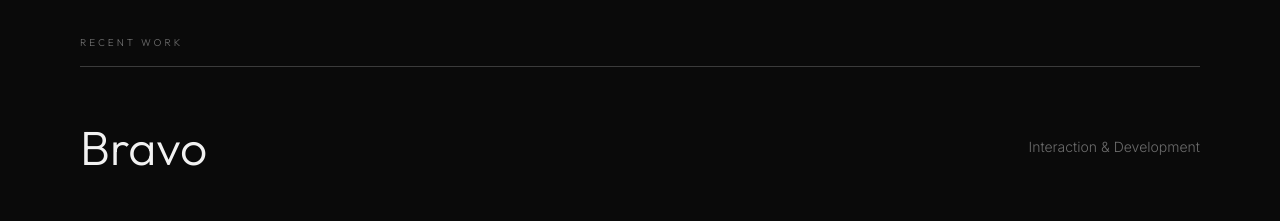
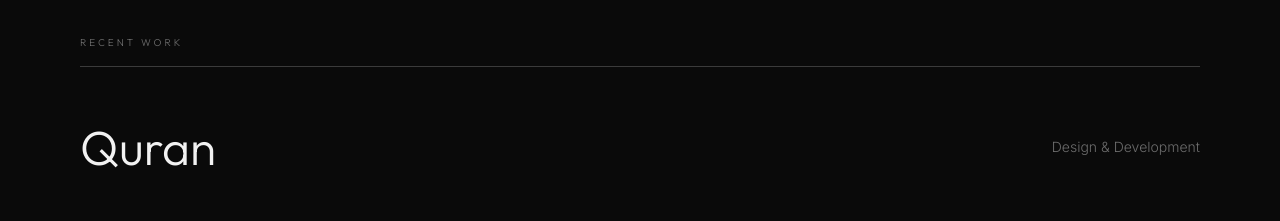
Before and after one commit to dutaalamin/duta, a React (Vite) app: page / in a window 1280 px wide. Shown: the part 1420-1641 px from the top of the page. Built offline with nearby package versions, Linux system fonts and the light colour scheme.

Commit message:
feat: add Quran project to Recent Work replacing Bravo on homepage while keeping Bravo on full Work page

```diff
--- a/src/components/ProjectsList.jsx
+++ b/src/components/ProjectsList.jsx
@@ -3,12 +3,12 @@ import { motion, AnimatePresence, useMotionValue, useSpring, useScroll, useTrans
 
 export const projects = [
   {
-    title: 'Bravo',
-    category: 'Interaction & Development',
-    role: 'AI-powered marketing platform',
-    year: '2024',
-    url: 'https://dutabravo.vercel.app/',
-    image: '/images/projects/bravo.png',
+    title: 'Quran',
+    category: 'Design & Development',
+    role: 'Al-Quran Digital Platform',
+    year: '2026',
+    url: 'https://dquran.vercel.app/',
+    image: '/images/projects/dquran.png',
   },
   {
     title: 'Wave',
@@ -33,6 +33,14 @@ export const projects = [
     year: '2024',
     url: 'https://duta23.vercel.app/',
     image: '/images/projects/duta1.png',
+  },
+  {
+    title: 'Bravo',
+    category: 'Interaction & Development',
+    role: 'AI-powered marketing platform',
+    year: '2024',
+    url: 'https://dutabravo.vercel.app/',
+    image: '/images/projects/bravo.png',
   },
   {
     title: 'Draken',
@@ -146,7 +154,7 @@ export default function ProjectsList({ limit, setView }) {
   const x2 = useTransform(scrollYProgress, [0, 1], ["-15%", "0%"]);
 
   // Select top 8 projects for the gallery
-  const galleryProjectNames = ['Rubic', 'Wave', 'Duta', 'Bravo', 'Stinger', 'Bprotraining', 'Casava', '67Sports'];
+  const galleryProjectNames = ['Quran', 'Rubic', 'Wave', 'Duta', 'Bravo', 'Stinger', 'Bprotraining', 'Casava'];
   const galleryProjects = projects.filter(p => galleryProjectNames.includes(p.title));
   const row1 = galleryProjects.slice(0, 4);
   const row2 = galleryProjects.slice(4, 8);
```
Also changed, not shown: public/images/projects/dquran.png (added).
